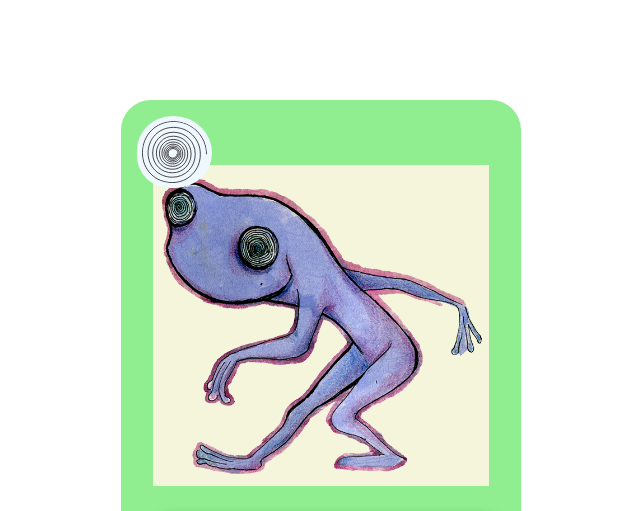
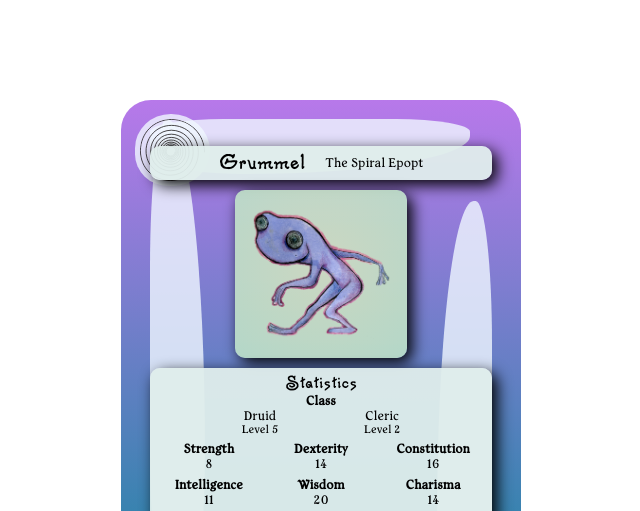
Before and after one commit to RVCC-IDMX/css-card-flip-ericbrown8787, a website built with Parcel: page src/index.html in a window 1280 px wide. Shown: the top 511 px of the page, without its empty margins (319-959 px from the left). Built offline with nearby package versions, Linux system fonts and the light colour scheme.

Commit message:
Add images, create alternate layout for hover disabled
I added the character image and decorative vector spirals, and
created an alternate layout for hover-disabled devices.

```diff
--- a/src/index.html
+++ b/src/index.html
@@ -17,10 +17,15 @@
             alt="a vector image of a spiral"
             class="card__decoration--spiral-top"
           />
+          <div class="card__decoration--bar-top"></div>
+          <div class="card__decoration--bar-left"></div>
+
+
+          <div class="content">
             <div class="card__portrait portrait">
               <img
                 class="portrait__image"
-              src="./img/character-pic.png"
+                src="img/character-pic.png"
                 alt="A weird purple frog with hypnotic spiral eyes"
               />
             </div>
@@ -28,11 +33,14 @@
               <h3 class="title__name">Grummel</h3>
               <p class="title__epithet">The Spiral Epopt</p>
             </div>
+          </div>
           <img
             src="img/spiral.svg"
             alt="a vector image of a spiral"
             class="card__decoration--spiral-bottom"
           />
+          <div class="card__decoration--bar-bottom"></div>
+          <div class="card__decoration--bar-right"></div>
         </div>
 
         <div class="card__back">
@@ -41,8 +49,28 @@
             alt="a vector image of a spiral"
             class="card__decoration--spiral-top"
           />
+
+          <div class="card__decoration--bar-top"></div>
+          <div class="card__decoration--bar-left"></div>
+
+          <div class="content">
+
+            <div class="content__block card__namecard--mobile namecard">
+              <div class="namecard__title--name title">
+                <h3 class="namecard__name">Grummel</h3>
+                <p class="namecard__epithet">The Spiral Epopt</p>
+              </div>
+              <div class="namecard__portrait portrait">
+                <img
+                  class="portrait__image"
+                  src="img/character-pic.png"
+                  alt="A weird purple frog with hypnotic spiral eyes"
+                />
+              </div>
+            </div>
+
             <!-- Stats -->
-          <div class="card__stats">
+            <div class="content__block card__stats">
               <h3 class="card__title--stats">Statistics</h3>
               <div class="statbox">
                 <div class="statbox__stat--class stat">
@@ -58,34 +86,42 @@
                     </p>
                   </div>
                 </div>
+
                 <div class="statbox__stat--primary stat">
                   <h4 class="stat__name">Strength</h4>
                   <p class="stat__value">8</p>
                 </div>
+
                 <div class="statbox__stat--primary stat">
                   <h4 class="stat__name">Dexterity</h4>
                   <p class="stat__value">14</p>
                 </div>
+
                 <div class="statbox__stat--primary stat">
                   <h4 class="stat__name">Constitution</h4>
                   <p class="stat__value">16</p>
                 </div>
+
                 <div class="statbox__stat--primary stat">
                   <h4 class="stat__name">Intelligence</h4>
                   <p class="stat__value">11</p>
                 </div>
+
                 <div class="statbox__stat--primary stat">
                   <h4 class="stat__name">Wisdom</h4>
                   <p class="stat__value">20</p>
                 </div>
+
                 <div class="statbox__stat--primary stat">
                   <h4 class="stat__name">Charisma</h4>
                   <p class="stat__value">14</p>
                 </div>
+
                 <div class="statbox__stat--secondary stat">
                   <h4 class="stat__name">Hit Points</h4>
                   <p class="stat__value">48</p>
                 </div>
+
                 <div class="statbox__stat--secondary stat">
                   <h4 class="stat__name">Armor Class</h4>
                   <p class="stat__value">15</p>
@@ -94,21 +130,24 @@
             </div>
 
             <!-- Flavor Text -->
-          <div class="card__flavor-text">
+            <div class="content__block card__flavor-text">
               <p>
                 Chanting in hauinting, melodic croaks, the mad hermit performs a
                 wild dance, his eyes glazed over in prophetic rapture. As you
-              approach, he stops, grabs a spear leaning against the wall of his
-              hut, and levels the tip at you. "What brings you to my swamp, dry
-              one?"
+                approach, he stops, grabs a spear leaning against the wall of
+                his hut, and levels the tip at you. "What brings you to my
+                swamp, dry one?"
               </p>
             </div>
+          </div>
+          <div class="card__decoration--bar-bottom"></div>
+          <div class="card__decoration--bar-right"></div>
           <img
             src="img/spiral.svg"
             alt="a vector image of a spiral"
             class="card__decoration--spiral-bottom"
           />
-        </div>
+
       </div>
     </div>
   </body>
--- /dev/null
+++ b/src/scss/_alt-layout.scss
@@ -0,0 +1,62 @@
+@use "./utilities/typography" as t;
+
+@media (hover: none) {
+  .content {
+    gap: 10px;
+    &__block {
+      width: 100%;
+    }
+  }
+  .card {
+    font-size: 0.9rem;
+    &__stats {
+      padding: 5px;
+    }
+
+    &__title {
+      &--stats {
+        padding: 0;
+      }
+    }
+  }
+  .statbox {
+    gap: 4px;
+    &__stat {
+      &--class,
+      &--primary,
+      &--secondary {
+        padding: 1px;
+        border: none;
+        font-size: 0.8rem;
+      }
+    }
+  }
+
+  .namecard {
+    flex-direction: column;
+    align-items: center;
+    gap: 10px;
+    &__title {
+      &--name {
+        display: flex;
+        flex-direction: row;
+        justify-content: center;
+        align-items: center;
+        width: 100%;
+        gap: 20px;
+        padding: 5px;
+      }
+    }
+    &__name {
+      font-family: t.$header-font;
+      font-size: 1.3rem;
+    }
+    &__epithet {
+      font-size: 0.8rem;
+    }
+
+    &__portrait {
+      width: 50%;
+    }
+  }
+}
--- a/src/scss/_card.scss
+++ b/src/scss/_card.scss
@@ -2,14 +2,24 @@
 
 body {
   height: 100vh;
+  padding: 5px;
   display: grid;
   place-items: center;
+}
+
+.content {
+  display: flex;
+  flex-direction: column;
+  align-items: center;
+  justify-content: space-around;
+  height: calc(100% - 35px);
 }
 .card {
   font-family: i.$body-text-font;
   inline-size: 100%;
   block-size: 600px;
   max-inline-size: 400px;
+
   &__content {
     text-align: center;
     padding: 5em;
@@ -27,18 +37,17 @@ body {
   }
 
   &__front {
-    background: lightgreen;
+    background: i.$front-background-color;
   }
 
   &__back {
-    background: lightblue;
+    background: i.$back-background-color;
   }
 
   &__title {
     &--stats {
       font-family: i.$header-font;
     }
-
     &--name {
       font-size: 3rem;
     }
@@ -49,32 +58,71 @@ body {
 
   &__decoration {
     &--spiral-top,
+    &--spiral-bottom,
+    &--bar-top,
+    &--bar-bottom,
+    &--bar-left,
+    &--bar-right {
+      position: absolute;
+      background-color: i.$deco-background-color;
+    }
+
+    &--spiral-top,
     &--spiral-bottom {
-      position: absolute;
       height: auto;
       width: 75px;
-      background-color: aliceblue;
+      z-index: 1;
       border-radius: 86% 93% 88% 80%;
       padding: 5px;
     }
     &--spiral-top {
       top: 1em;
       left: 1em;
-      align-self: baseline;
     }
+
+    &--bar-top {
+      top: 1.3em;
+      left: 2em;
+      border-radius: 30% 30% 90% 40%;
+    }
+
     &--spiral-bottom {
       bottom: 1em;
       right: 1em;
-      align-self: flex-end;
+    }
+
+    &--bar-bottom {
+      bottom: 1.3em;
+      right: 2em;
+      border-radius: 90% 30% 40% 30%;
+    }
+
+    &--bar-top,
+    &--bar-bottom {
+      height: 55px;
+      width: 80%;
+    }
+
+    &--bar-left,
+    &--bar-right {
+      height: 80%;
+      width: 55px;
+    }
+    &--bar-left {
+      top: 1.3em;
+      left: 2em;
+      border-radius: 40% 90% 40% 40%;
+    }
+    &--bar-right {
+      bottom: 1.3em;
+      right: 2em;
+      border-radius: 90% 40% 30% 45%;
     }
   }
 
   &__stats,
   &__flavor-text {
-    background: beige;
-    padding: 10px;
-    border-radius: 10px;
-    box-shadow: 5px 5px 15px black;
+    @include i.text-box-styles;
   }
 
   &__flavor-text {
@@ -83,7 +131,8 @@ body {
 }
 
 .portrait {
-  background: beige;
+  @include i.text-box-styles;
+  background: i.$portrait-background-color;
   &__image {
     width: 100%;
     height: auto;
@@ -95,7 +144,7 @@ body {
   grid-template-columns: repeat(6, 1fr);
   justify-content: center;
   align-items: center;
-  gap: 1rem;
+  gap: 10px;
 
   &__stat {
     &--class,
@@ -127,10 +176,7 @@ body {
 }
 
 .title {
-  background: beige;
-  padding: 10px;
-  border-radius: 10px;
-  box-shadow: 5px 5px 15px black;
+  @include i.text-box-styles;
 
   &__name {
     font-family: i.$header-font;
@@ -157,3 +203,64 @@ body {
     font-size: 0.7rem;
   }
 }
+
+// @media (hover: none) {
+//   .content {
+//     gap: 10px;
+//     &__block {
+//       width: 100%;
+//     }
+//   }
+//   .card {
+//     font-size: 0.9rem;
+//     &__stats {
+//       padding: 5px;
+//     }
+
+//     &__title {
+//       &--stats {
+//         padding: 0;
+//       }
+//     }
+//   }
+//   .statbox {
+//     gap: 4px;
+//     &__stat {
+//       &--class,
+//       &--primary,
+//       &--secondary {
+//         padding: 1px;
+//         border: none;
+//         font-size: 0.8rem;
+//       }
+//     }
+//   }
+
+//   .namecard {
+//     flex-direction: column;
+//     align-items: center;
+//     gap: 10px;
+//     &__title {
+//       &--name {
+//         display: flex;
+//         flex-direction: row;
+//         justify-content: center;
+//         align-items: center;
+//         width: 100%;
+//         gap: 20px;
+//         padding: 5px;
+//       }
+//     }
+//     &__name {
+//       font-family: i.$header-font;
+//       font-size: 1.3rem;
+//     }
+//     &__epithet {
+//       font-size: 0.8rem;
+//     }
+
+//     &__portrait {
+//       width: 50%;
+//     }
+//   }
+// }
--- a/src/scss/_index.scss
+++ b/src/scss/_index.scss
@@ -1,2 +1,4 @@
 @forward "./utilities/typography";
 @forward "./utilities/cardflip";
+@forward "./utilities/mixins";
+@forward "./utilities/variables";
--- a/src/scss/main.scss
+++ b/src/scss/main.scss
@@ -1,2 +1,3 @@
 @use "./utilities/reset";
 @use "./card.scss";
+@use "alt-layout";
--- a/src/scss/utilities/_cardflip.scss
+++ b/src/scss/utilities/_cardflip.scss
@@ -1,12 +1,12 @@
 .card {
+  &__namecard--mobile {
+    display: flex;
+  }
+
   &__content {
     block-size: 100%;
     position: relative;
-    transition: transform 1s;
     transform-style: preserve-3d;
-  }
-
-  &:hover &__content {
     transform: rotateY(0.5turn);
   }
 
@@ -22,26 +22,47 @@
     transform-style: preserve-3d;
   }
 
-  &__title {
-    &--stats,
-    &--name {
-      transform: translateZ(2rem);
+  @media (hover) {
+    &__namecard--mobile {
+      display: none;
+    }
+
+    &__content {
+      transition: transform 1s;
+      transform: rotateY(1turn);
+    }
+
+    &:hover &__content {
+      transform: rotateY(0.5turn);
     }
   }
 
-  &__subtitle {
-    transform: translateZ(2rem);
-  }
+  // &__title {
+  //   &--stats,
+  //   &--name {
+  //     transform: translateZ(2rem);
+  //   }
+  // }
+  // &__portrait {
+  //   transform: translateZ(2rem);
+  // }
+  // &__subtitle {
+  //   transform: translateZ(2rem);
+  // }
 
-  &__stats {
-    transform: translateZ(2rem);
-  }
+  // &__stats {
+  //   transform: translateZ(2rem);
+  // }
 
-  &__flavor-text {
-    transform: translateZ(2rem);
-  }
+  // &__flavor-text {
+  //   transform: translateZ(2rem);
+  // }
 
   &__back {
     transform: rotateY(0.5turn);
   }
 }
+
+.content {
+  transform: translateZ(2rem);
+}
--- /dev/null
+++ b/src/scss/utilities/_mixins.scss
@@ -0,0 +1,8 @@
+@use "variables" as v;
+
+@mixin text-box-styles {
+  background: v.$box-background-color;
+  padding: 15px;
+  border-radius: 10px;
+  box-shadow: 5px 5px 15px black;
+}
--- /dev/null
+++ b/src/scss/utilities/_variables.scss
@@ -0,0 +1,20 @@
+// Colors
+
+$box-background-color: rgba(224, 238, 235, 0.95);
+$portrait-background-color: repeating-radial-gradient(
+  circle 588px at 50% 45.2%,
+  rgba(225, 225, 185, 0.9) 21.4%,
+  rgba(188, 225, 200, 0.9) 57.1%
+);
+$deco-background-color: hsl(208, 100%, 97%, 0.8);
+$front-background-color: linear-gradient(
+  117.9deg,
+  rgba(183, 248, 193, 1) -3.5%,
+  rgba(169, 212, 250, 1) 53.8%,
+  rgba(148, 231, 255, 1) 100.4%
+);
+$back-background-color: linear-gradient(
+  180.4deg,
+  rgba(188, 120, 236, 1) -2.2%,
+  rgba(29, 133, 163, 1) 83.5%
+);
```
Also changed, not shown: README.md. Lines whose indentation alone changed are shown as unchanged.
